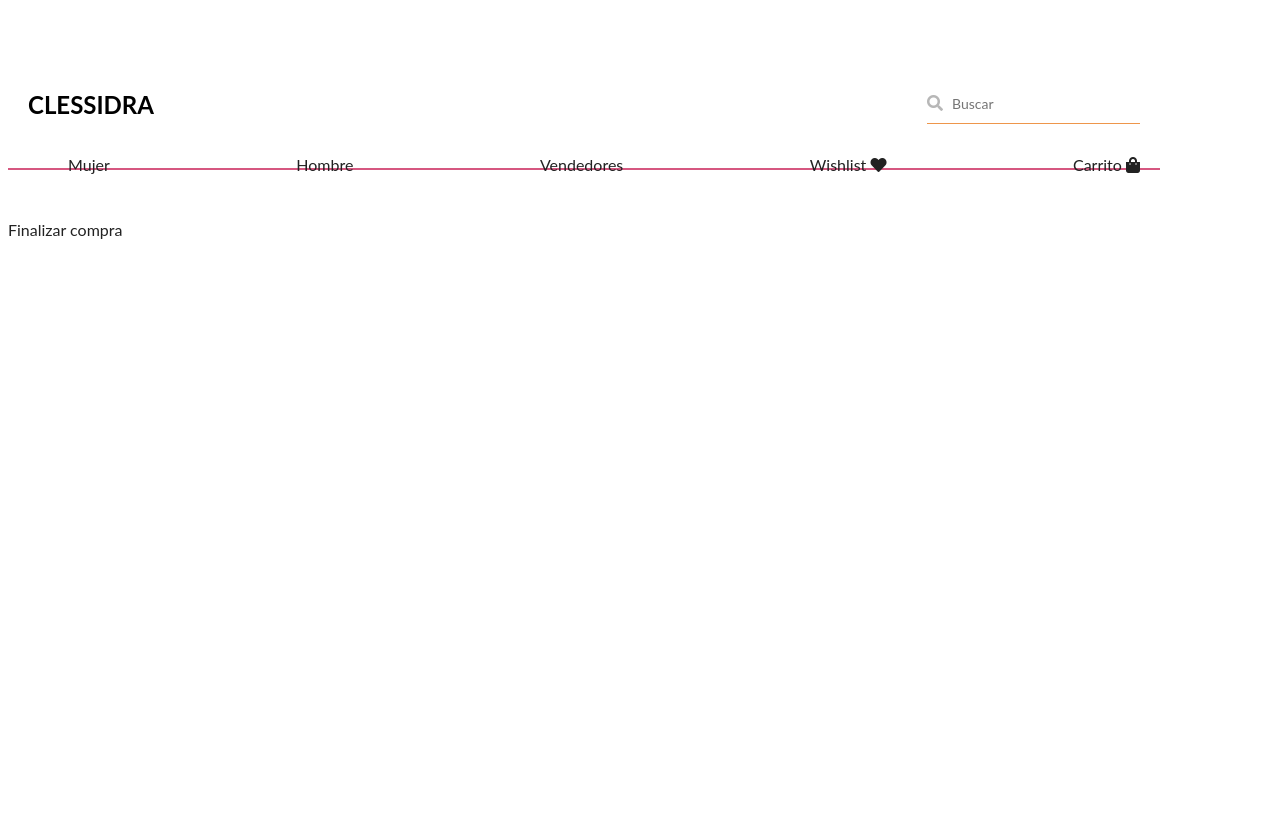
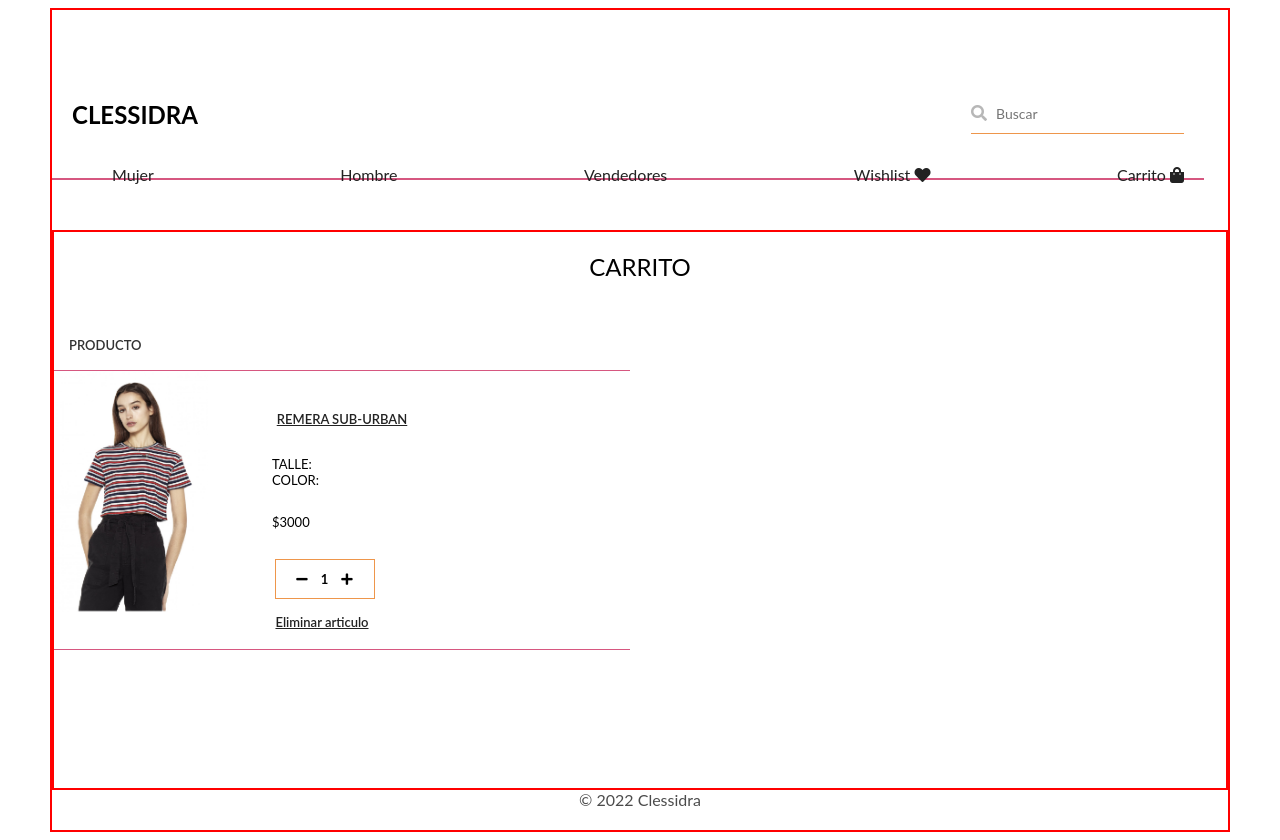
Before and after one commit to Ezerom77/DigitalHouse-G9-Proyecto-Integrador, a Node server app: template views/carrito.html in a window 1280 px wide. Before the commit the page ends 239 px from the top, so only its background shows below. Run offline with Node 20, Linux system fonts and the light colour scheme; the template is opened without the code that fills it, so the values that code supplies are empty; some libraries are stand-ins or nearby versions.

Commit message:
producto

```diff
--- a/public/css/carrito.css
+++ b/public/css/carrito.css
@@ -4,8 +4,11 @@
     background-color: (255, 255, 255);
 }
 body{
-    width: 70vw;
-    height: 62vh;
+
+    font-family: 'Lato', sans-serif;
+    margin-left: 50px;
+    margin-right: 50px;
+    border: solid 2px red
 }
 
 header{
@@ -18,6 +21,10 @@ header{
     border-bottom: #D65780 2px solid ;
     justify-content: center;
 
+}
+main{
+    height: 70vh;
+    border: solid 2px red;
 }
 
 .bottomNav{
@@ -85,3 +92,78 @@ input[type="text"] {
     gap: 10px;
     align-items: center
 }
+
+#fotoProductomin{
+    height: 30vh;
+    width: 12vw;
+    position: fixed;
+}
+.mainTitle{
+    font-weight: 400;
+    text-align: center;
+}
+.subTitle{
+    font-weight: 600;
+    text-align: left;
+    font-size: 13px;
+    opacity: 0.8;
+    margin-left: 15px;
+}
+.carrito{
+    width: 45vw;
+    height: 35vh;
+    border-top: 1px solid #d65780;
+    border-bottom: 1px solid #d65780;
+
+}
+.descripcion{
+    font-size: 13px;
+    font-weight: 400;
+    display: flex;
+    flex-direction: column;
+    justify-content: center;
+    align-items: center;
+    padding-top: 40px;
+}
+.descripcion #nombreProducto{
+    font-weight: 600;
+    display: block;
+    text-decoration: underline ;
+}
+.detalles{
+    list-style: none;
+    text-indent: -90px;
+}
+
+
+#eliminar{
+    vertical-align: bottom;
+    padding-top: 15px;
+    text-align: left;
+    text-indent: -40px;
+    text-decoration: underline;
+    font-weight: 600;
+}
+footer{
+    height: 5vh;
+    text-align: center;
+}
+.copyright__body{
+    vertical-align: bottom;
+    opacity: 0.7;
+}
+.quantity {
+    width: 100px;
+    height: 40px;
+    border: 1px solid #ee964b;
+    display: flex;
+    justify-content: center;
+    align-items: center;
+    gap: 13px;
+    font-weight: 700;
+    margin-left: -35px;
+
+}
+#precio{
+    text-indent: -70px;
+}
--- a/views/carrito.html
+++ b/views/carrito.html
@@ -31,8 +31,38 @@
             </div>
     </header>
     <main>
-                                                                                                                                                    <a href="https://artemisavlack.com/shop/finalizar-compra/" class="components-button wc-block-components-button wc-block-cart__submit-button"><span class="wc-block-components-button__text">Finalizar compra</span></a></div></div></div></div></div></div><div style="display: none;"></div><div class="components-snackbar-list wc-block-components-notices__snackbar"></div></div>
+        <h2 class="mainTitle">CARRITO</h2>
+        <br>
+        <h4 class="subTitle">PRODUCTO</h4>
+           <div class="carrito">
+
+               <article class="contenido">
+                <span><img src= "\img\remera-carrito.jpg" id="fotoProductomin"></img></span>
+                    <div class="descripcion">
+                        <a href="#"id="nombreProducto">REMERA SUB-URBAN</a>
+                        <br>
+                        <ul class="detalles">
+                            <li id="talle"> TALLE: </li>
+                            <li id="color">COLOR: </li>
+                        </ul>
+                        <p id="precio">$3000</p>
+
+
+                        <br>
+                        <div class="quantity">
+                            <i class="fa fa-minus"></i> <span class="qty">1</span>
+                            <i class="fa fa-plus"></i>
+                          </div>
+
+                        <a href="#" id="eliminar">Eliminar articulo</a>
+
+                    </div>
+
+               </article>
+           </div>
     </main>
-
+    <footer>
+        <div class="copyright__body">© 2022 Clessidra</div>
+    </footer>
 </body>
 </html>
```
